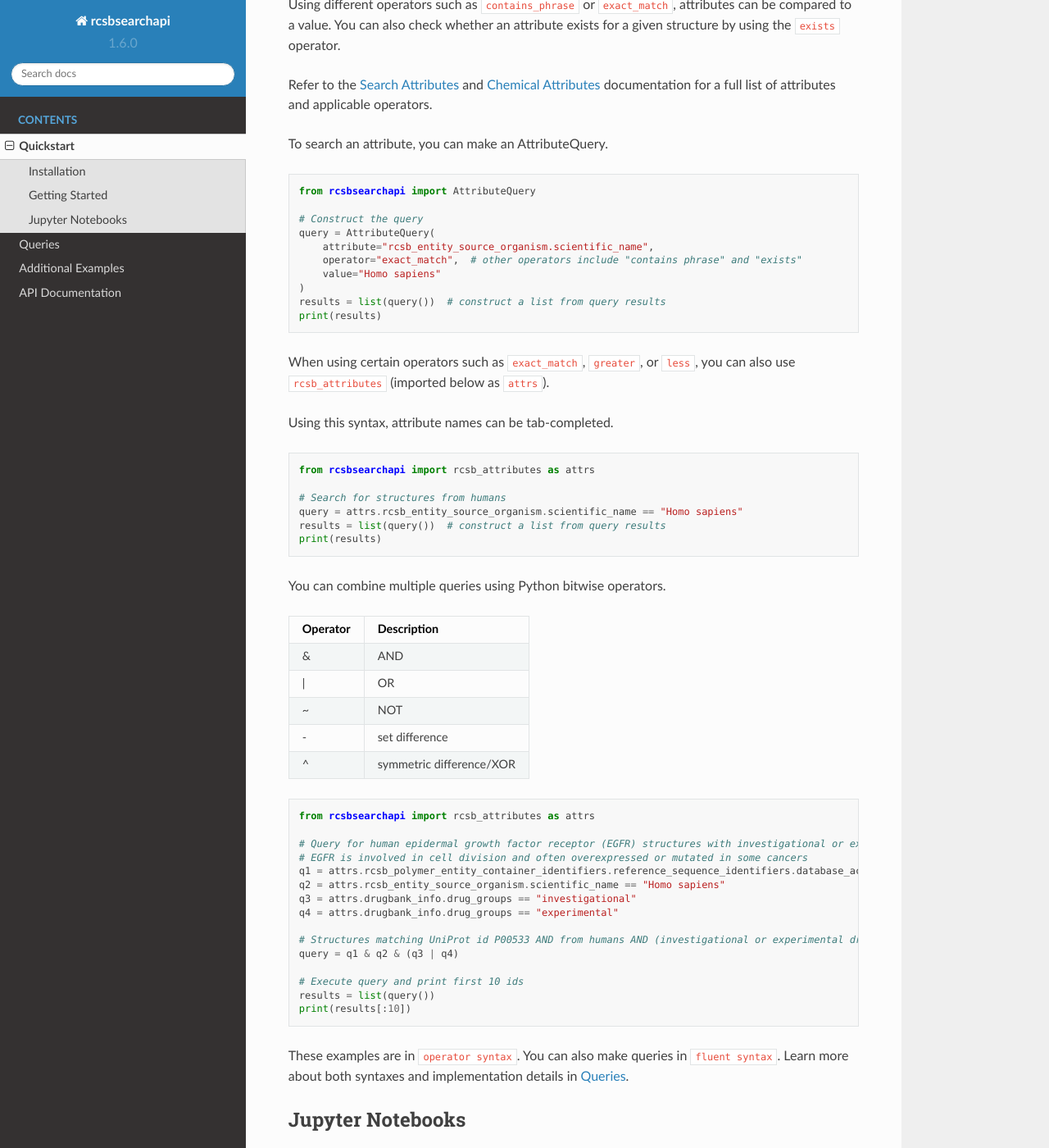
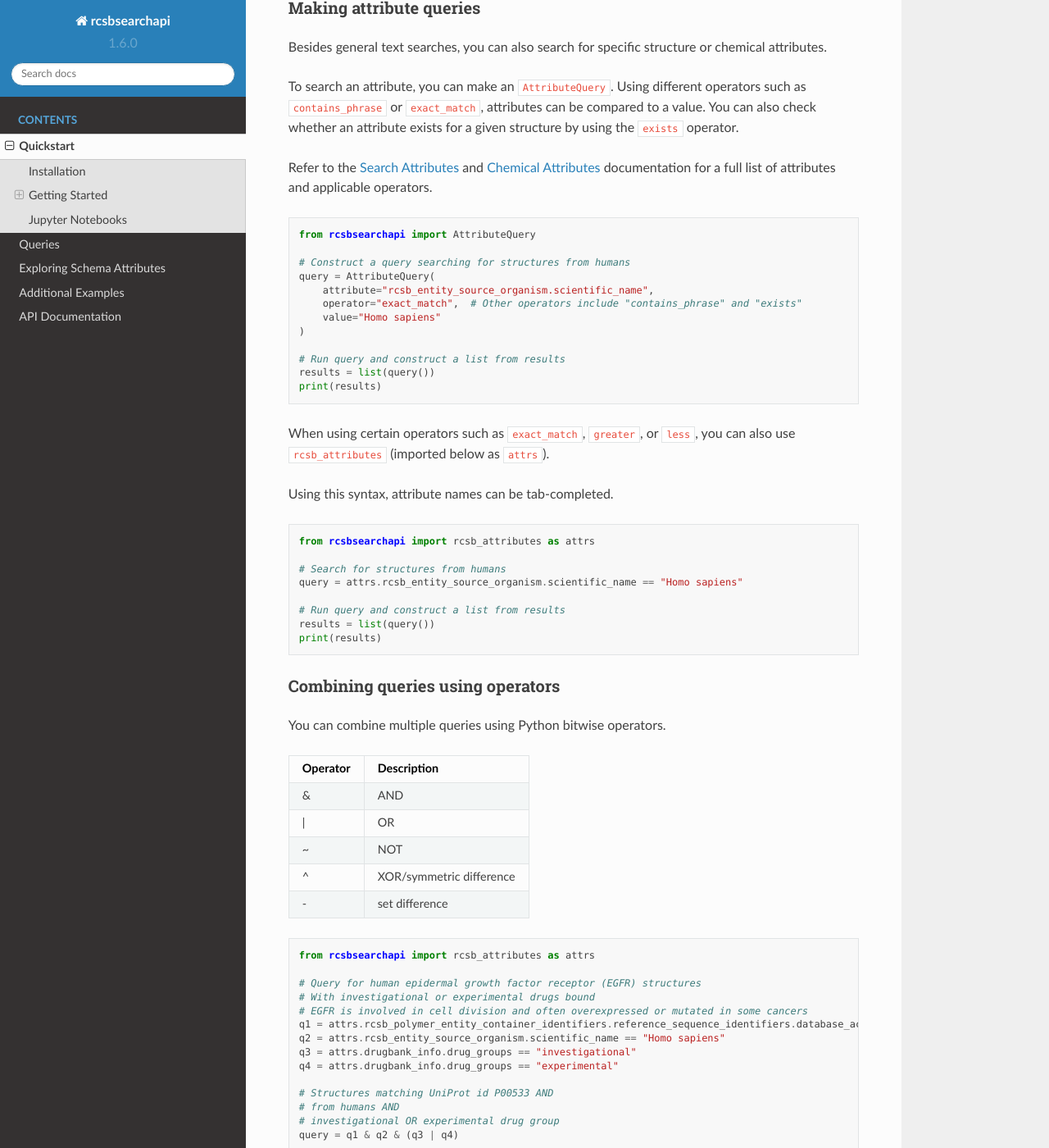
Before and after one commit to rcsb/py-rcsbsearchapi, a Sphinx documentation site: the page built from docs/quickstart.md, in a window 1280 px wide and 1400 px high, scrolled down 843 px. Shown: the whole window at 82% size. Built offline with Sphinx 7.4.7 and the Read the Docs theme 2.0.0, drawn with Linux system fonts in a browser that asks for light colours; some of the changed text lies outside the part shown.

Commit message:
documentation edits and adding page for attribute methods

````diff
--- a/docs/quickstart.md
+++ b/docs/quickstart.md
@@ -9,6 +9,7 @@
 Or, download from [GitHub](https://github.com/rcsb/py-rcsbsearchapi)
 
 ## Getting Started
+### Making full-text queries
 
 To perform a general search for structures associated with the phrase "Hemoglobin", you can create a TextQuery. This does a "full-text" search, which is a general search on text associated with PDB structures or molecular definitions. Learn more about available search services on the [RCSB PDB Search API docs](https://search.rcsb.org/#search-services).
 ```python
@@ -25,24 +26,28 @@
     print(id)
 ```
 
+### Making attribute queries
+
 Besides general text searches, you can also search for specific structure or chemical attributes.
 
+To search an attribute, you can make an `AttributeQuery`.
 Using different operators such as `contains_phrase` or `exact_match`, attributes can be compared to a value.
 You can also check whether an attribute exists for a given structure by using the `exists` operator.
 
 Refer to the [Search Attributes](https://search.rcsb.org/structure-search-attributes.html) and [Chemical Attributes](https://search.rcsb.org/chemical-search-attributes.html) documentation for a full list of attributes and applicable operators.
 
-To search an attribute, you can make an AttributeQuery.
 ```python
 from rcsbsearchapi import AttributeQuery
 
-# Construct the query
+# Construct a query searching for structures from humans
 query = AttributeQuery(
     attribute="rcsb_entity_source_organism.scientific_name",
-    operator="exact_match",  # other operators include "contains phrase" and "exists"
+    operator="exact_match",  # Other operators include "contains_phrase" and "exists"
     value="Homo sapiens"
 )
-results = list(query())  # construct a list from query results
+
+# Run query and construct a list from results
+results = list(query())
 print(results)
 ```
 
@@ -55,9 +60,12 @@
 
 # Search for structures from humans
 query = attrs.rcsb_entity_source_organism.scientific_name == "Homo sapiens"
-results = list(query())  # construct a list from query results
+
+# Run query and construct a list from results
+results = list(query())
 print(results)
 ```
+### Combining queries using operators
 
 You can combine multiple queries using Python bitwise operators.
 
@@ -66,20 +74,23 @@
 |&       |AND                     |
 |\|      |OR                      |
 |~       |NOT                     |
+|^       |XOR/symmetric difference|
 |-       |set difference          |
-|^       |symmetric difference/XOR|
 
 ```python
 from rcsbsearchapi import rcsb_attributes as attrs
 
-# Query for human epidermal growth factor receptor (EGFR) structures with investigational or experimental drugs
+# Query for human epidermal growth factor receptor (EGFR) structures
+# With investigational or experimental drugs bound
 # EGFR is involved in cell division and often overexpressed or mutated in some cancers
 q1 = attrs.rcsb_polymer_entity_container_identifiers.reference_sequence_identifiers.database_accession == "P00533"
 q2 = attrs.rcsb_entity_source_organism.scientific_name == "Homo sapiens"
 q3 = attrs.drugbank_info.drug_groups == "investigational"
 q4 = attrs.drugbank_info.drug_groups == "experimental"
 
-# Structures matching UniProt id P00533 AND from humans AND (investigational or experimental drug group)
+# Structures matching UniProt id P00533 AND
+# from humans AND
+# investigational OR experimental drug group
 query = q1 & q2 & (q3 | q4)
 
 # Execute query and print first 10 ids
````
Also changed, not shown: README.md (+6 -4 lines), docs/attributes.md (added, +43 -0 lines), docs/index.md (+1 -0 lines), docs/queries.md (+28 -25 lines), 1 other file.
